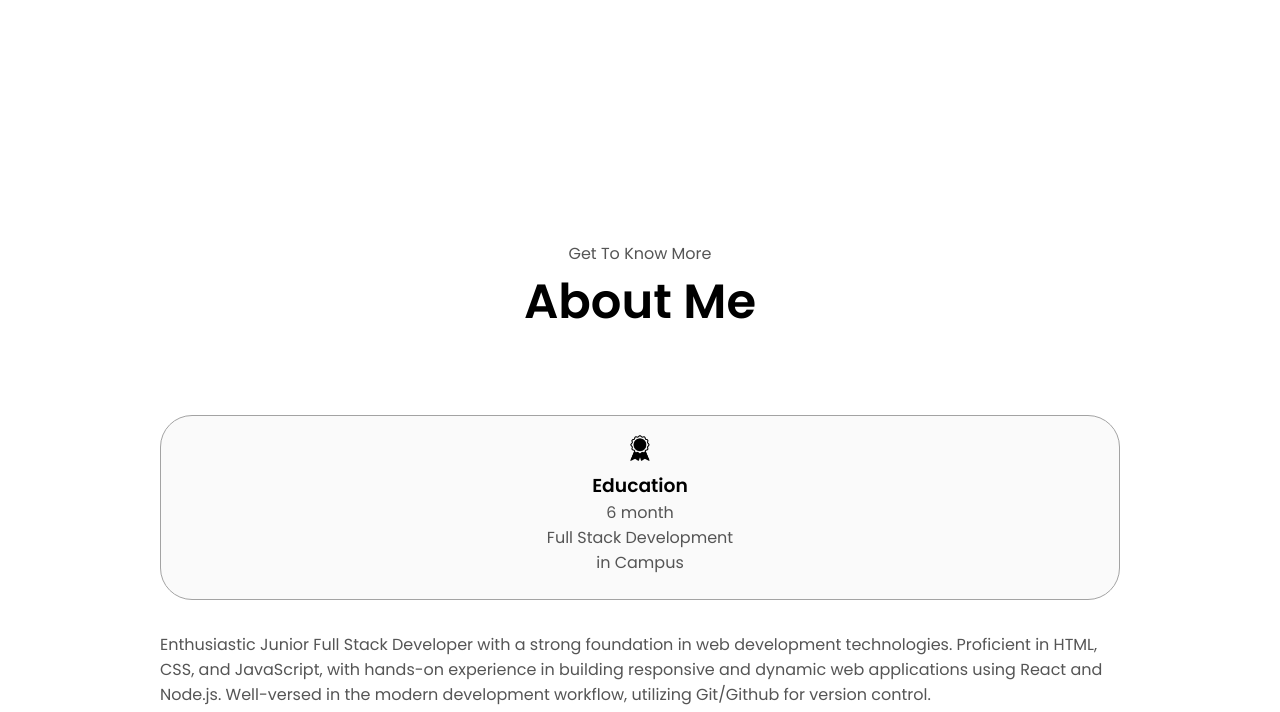
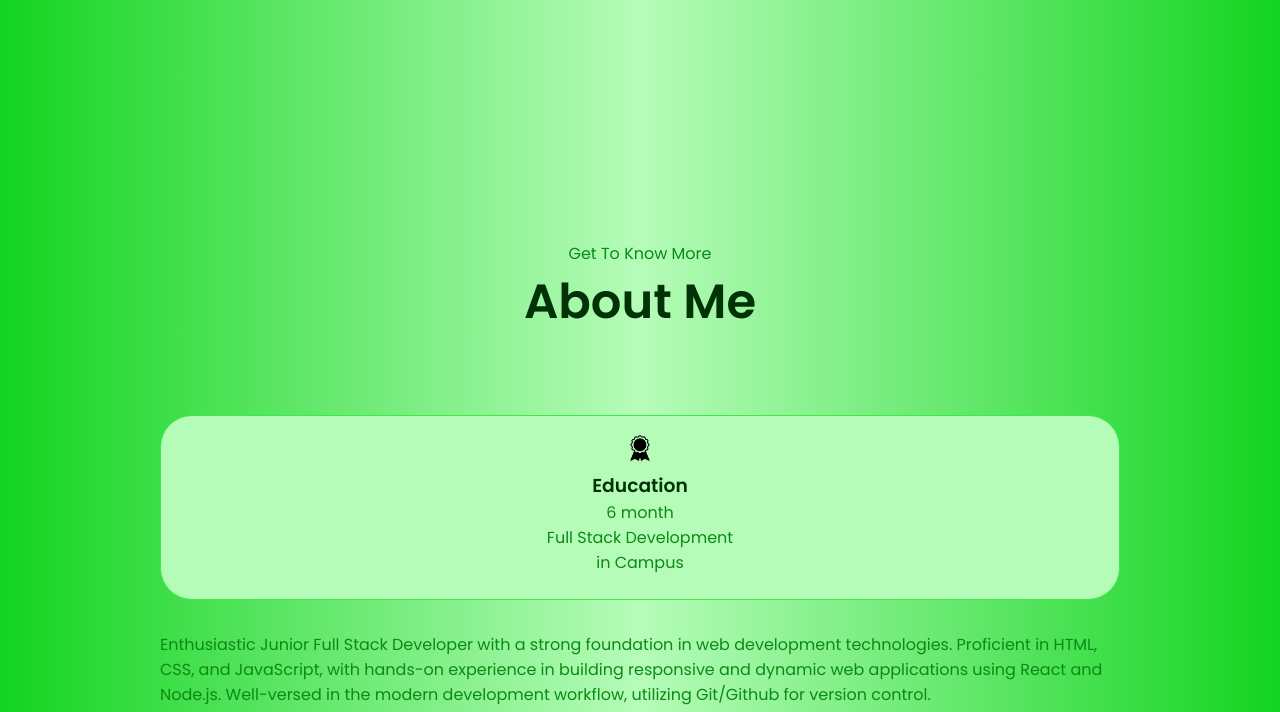
Before and after one commit to AliFeruz/portfolio, a plain HTML site: page index.html in a window 1280 px wide. Shown: the part 687-1399 px from the top of the page. Drawn offline with Linux system fonts and the light colour scheme.

Commit message:
new color palette added

```diff
--- a/index.html
+++ b/index.html
@@ -57,12 +57,12 @@
     </nav>
     <section id="profile">
         <div class="section__pic-container">
-            <img src="./assets/IMG_0688.jpg" alt="profile">
+            <img src="./assets/profile.jpeg" alt="profile">
         </div>
         <div class="section__text">
             <p class="section__text__p1">Hello, I'm</p>
             <h1 class="title">Ali Feruz</h1>
-            <p class="section__text__p2">Frontend Developer</p>
+            <p class="section__text__p2">Full-Stack Developer</p>
             <div class="btn-container">
                 <button class="btn-1" onclick="window.open('./assets/FrontEnd-Developer.pdf')">
                     Download CV
@@ -258,6 +258,20 @@
             <div class="about-containers">
                 <div class="details-container color-container">
                     <div class="article-container">
+                        <img src="./assets/crud-note.jpeg" alt="project-one" class="project-img">
+                    </div>
+                    <h2 class="skills-subtitle project-title">CRUD Note</h2>
+                    <div class="btn-container">
+                        <button class="btn-2 project-btn" onclick="location.href='https://github.com/AliFeruz/mern_notes'">
+                        Github
+                        </button>
+                        <button class="btn-2 project-btn" onclick="location.href='https://github.com/AliFeruz/mern_notes'">
+                        Live Demo
+                        </button>
+                    </div>
+                </div>
+                <div class="details-container color-container">
+                    <div class="article-container">
                         <img src="./assets/first_project.jpeg" alt="project-one" class="project-img">
                     </div>
                     <h2 class="skills-subtitle project-title">Pokedex</h2>
@@ -280,20 +294,6 @@
                         Github
                         </button>
                         <button class="btn-2 project-btn" onclick="location.href='https://marggraff.vercel.app/'">
-                        Live Demo
-                        </button>
-                    </div>
-                </div>
-                <div class="details-container color-container">
-                    <div class="article-container">
-                        <img src="./assets/project-3.png" alt="project-one" class="project-img">
-                    </div>
-                    <h2 class="skills-subtitle project-title">Third Project</h2>
-                    <div class="btn-container">
-                        <button class="btn-2 project-btn" onclick="location.href='https://github.com/AliFeruz'">
-                        Github
-                        </button>
-                        <button class="btn-2 project-btn" onclick="location.href='https://github.com/AliFeruz'">
                         Live Demo
                         </button>
                     </div>
--- a/style.css
+++ b/style.css
@@ -3,30 +3,32 @@
 
 :root {
     --primary-color: white;
-    --primary-color-2: rgb(250, 250, 250);
-    --primary-color-3: rgb(181, 181, 181);
-    --background-color: rgb(255, 255, 255);
-    --secondary-color: black;
-    --secondary-color-2: rgb(85, 85, 85);
-    --button-background: rgb(53, 53, 53);
-    --button-text-hover: gray;
-    --button-border: rgb(53, 53, 53) 0.1rem solid;
-    --button-border-2: rgb(255, 255, 255) 0.1rem solid;
-    --container-border: rgb(163, 163, 163);
+    --primary-color-2: #3deb47;
+    --primary-color-3: #b6fcb9;
+    --background-color: rgb(19,212,32);
+    --background-gradient:linear-gradient(90deg, rgba(19,212,32,1) 0%, rgba(182,252,185,1) 50%, rgba(19,212,32,1) 100%);
+    --secondary-color: #013206;
+    --secondary-color-2: #0b8a15;
+    --button-background: radial-gradient(circle, rgba(61,235,71,1) 0%, rgba(10,189,22,1) 100%);;
+    --button-text-hover: #3deb47;
+    --button-border: #0abd16 0.1rem solid;
+    --button-border-2: #0e5915 0.1rem solid;
+    --container-border: #3deb47;
 }
 
 [theme="dark"] {
-    --primary-color: black;
-    --primary-color-2: rgb(39, 39, 39);
-    --primary-color-3: rgb(74, 74, 74);
-    --background-color: rgb(33, 33, 33);
-    --secondary-color: white;
-    --secondary-color-2: rgb(170, 170, 170);
-    --button-background: rgb(202, 202, 202);
-    --button-text-hover: lightgray;
-    --button-border: rgb(202, 202, 202) 0.1rem solid;
-    --button-border-2: rgb(0, 0, 0) 0.1rem solid;
-    --container-border: rgb(92, 92, 92);
+    --primary-color: #260428;
+    --primary-color-2: #833c88;
+    --primary-color-3: #650f6b;
+    --background-color: rgb(49,9,51);
+    --background-gradient: linear-gradient(90deg, rgb(33, 6, 34) 0%, rgb(59, 9, 65) 50%, rgb(33, 6, 34) 100%);
+    --secondary-color: #f0cef3;
+    --secondary-color-2: #c095c3;
+    --button-background: #74127e;
+    --button-text-hover: #cf33db;
+    --button-border: #98269e 0.1rem solid;
+    --button-border-2:  0.1rem solid;
+    --container-border: #cf33db;
 }
 
 * {
@@ -41,6 +43,7 @@ h3 {
 body {
     font-family: 'Poppins', sans-serif;
     background-color: var(--background-color);
+    background: var(--background-gradient);
 }
 
 html {
@@ -144,6 +147,7 @@ nav a:hover {
     max-height: 0;
     overflow: hidden;
     transition: all 0.3 ease-in-out;
+    background: transparent;
 }
 
 .menu-links a {
@@ -163,6 +167,7 @@ nav a:hover {
 .menu-links.open {
     max-height: 400px;
     gap: 3rem;
+    background-color: var(--primary-color-3);
 }
 
 .hamburger-icon.open span:first-child {
@@ -214,7 +219,7 @@ section {
     width: 400px;
     margin: auto 0;
     overflow: hidden;
-    justify-content: center;
+    object-fit: contain;
 }
 
 .section__pic-container img {
@@ -295,11 +300,11 @@ button {
 
 .btn-2:hover {
     border: var(--button-border);
-    background: var(--secondary-color);
+    background: var(--secondary-color-3);
 }
 
 .btn-2 {
-  background: none;
+  background: var(--primary-color-2);
 }
 
 #about {
@@ -335,7 +340,7 @@ button {
 .details-container {
     padding: 1rem;
     flex: 1;
-    background: var(--primary-color-2);
+    background: var(--primary-color-3);
     border-radius: 2rem;
     border: var(--button-border);
     border-color: var(--container-border);
@@ -398,7 +403,7 @@ article .icon {
 
 .color-container {
     border-color: var(--container-border);
-    background-color: var(--primary-color-2);
+    background-color: var(--primary-color-3);
 }
 
 .project-img {
```
Also changed, not shown: assets/crud-note.jpeg (added), assets/profile.jpeg (added), 1 other file.
